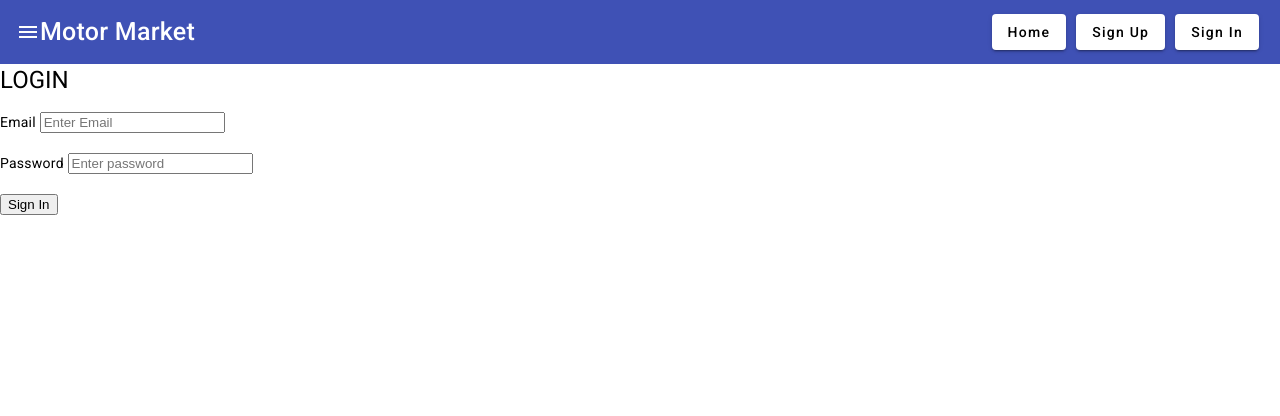
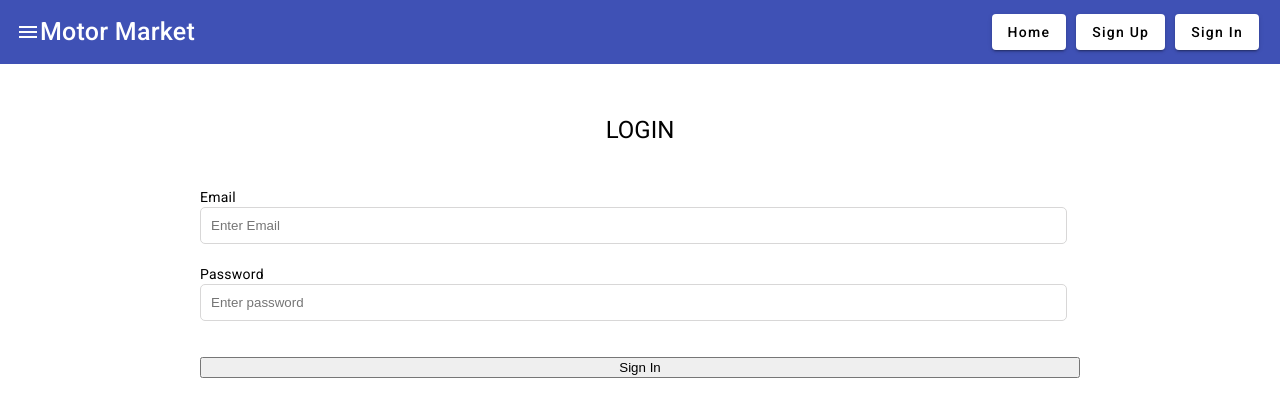
Before and after one commit to ivanasocegovorko/Motor-Market-Application-frontend, an Angular app: page /signin in a window 1280 px wide. Shown: the top 416 px of the page. Built offline with nearby package versions, Linux system fonts and the light colour scheme.

Commit message:
Updated user edit, signin, and signup pages

```diff
--- a/src/app/components/sign-in/sign-in.component.css
+++ b/src/app/components/sign-in/sign-in.component.css
@@ -0,0 +1,41 @@
+.container {
+    padding: 50px 200px;
+    align-items: center;
+    text-align: center;
+    align-content: center;
+}
+
+
+mat-card-actions {
+    align-self: center;
+}
+
+mat-card-header {
+    align-self: center;
+}
+
+label {
+    padding-right: 15px;
+    display: block;
+    width: 130px;
+}
+
+form {
+    display: grid;
+    grid-template-columns: 1fr;
+    gap: 1rem;
+    text-align: start;
+}
+
+input {
+    width: 96%;
+    padding: 10px;
+    border: solid rgb(216, 215, 215) 1px;
+    border-radius: 5px;
+}
+
+.responsive-grid {
+    display: grid;
+    gap: 25px;
+    grid-template-columns: repeat(auto-fill, minmax(500px, 1fr));
+  }
--- a/src/app/components/sign-in/sign-in.component.html
+++ b/src/app/components/sign-in/sign-in.component.html
@@ -1,4 +1,5 @@
-<h1>LOGIN</h1>
+<div class="container responsive-grid">
+  <h1>LOGIN</h1>
 <form class="editForm" (ngSubmit)="signin()">
     <div class="inputCSS">
     <label>Email </label>
@@ -12,3 +13,4 @@
       Sign In
     </button>
 </form>
+</div>
--- a/src/app/components/sign-up/sign-up.component.css
+++ b/src/app/components/sign-up/sign-up.component.css
@@ -0,0 +1,41 @@
+.container {
+    padding: 50px 200px;
+    align-items: center;
+    text-align: center;
+    align-content: center;
+}
+
+
+mat-card-actions {
+    align-self: center;
+}
+
+mat-card-header {
+    align-self: center;
+}
+
+label {
+    padding-right: 15px;
+    display: block;
+    width: 130px;
+}
+
+form {
+    display: grid;
+    grid-template-columns: 1fr;
+    gap: 1rem;
+    text-align: start;
+}
+
+input {
+    width: 96%;
+    padding: 10px;
+    border: solid rgb(216, 215, 215) 1px;
+    border-radius: 5px;
+}
+
+.responsive-grid {
+    display: grid;
+    gap: 25px;
+    grid-template-columns: repeat(auto-fill, minmax(500px, 1fr));
+  }
--- a/src/app/components/sign-up/sign-up.component.html
+++ b/src/app/components/sign-up/sign-up.component.html
@@ -1,3 +1,4 @@
+<div class="container responsive-grid">
 <h1>REGISTER</h1>
 <form class="editForm" (ngSubmit)="signUp()">
     <div class="inputCSS">
@@ -18,3 +19,4 @@
       Sign Up
     </button>
 </form>
+</div>
--- a/src/app/components/user-edit/user-edit.component.css
+++ b/src/app/components/user-edit/user-edit.component.css
@@ -0,0 +1,41 @@
+.container {
+    padding: 50px 200px;
+    align-items: center;
+    text-align: center;
+    align-content: center;
+}
+
+
+mat-card-actions {
+    align-self: center;
+}
+
+mat-card-header {
+    align-self: center;
+}
+
+label {
+    padding-right: 15px;
+    display: block;
+    width: 130px;
+}
+
+form {
+    display: grid;
+    grid-template-columns: 1fr;
+    gap: 1rem;
+    text-align: start;
+}
+
+input {
+    width: 96%;
+    padding: 10px;
+    border: solid rgb(216, 215, 215) 1px;
+    border-radius: 5px;
+}
+
+.responsive-grid {
+    display: grid;
+    gap: 25px;
+    grid-template-columns: repeat(auto-fill, minmax(500px, 1fr));
+  }
--- a/src/app/components/vehicle-list/vehicle-list.component.css
+++ b/src/app/components/vehicle-list/vehicle-list.component.css
@@ -12,7 +12,7 @@
 
 .mat-image {
   align-self: center;
-  width: 400px;
+  width: 350px;
 }
 
 .container {
--- a/src/app/components/vehicle-new/vehicle-new.component.css
+++ b/src/app/components/vehicle-new/vehicle-new.component.css
@@ -36,6 +36,6 @@
 
 .responsive-grid {
     display: grid;
-    gap: 25px;
+    gap: 5px;
     grid-template-columns: repeat(auto-fill, minmax(500px, 1fr));
   }
```
